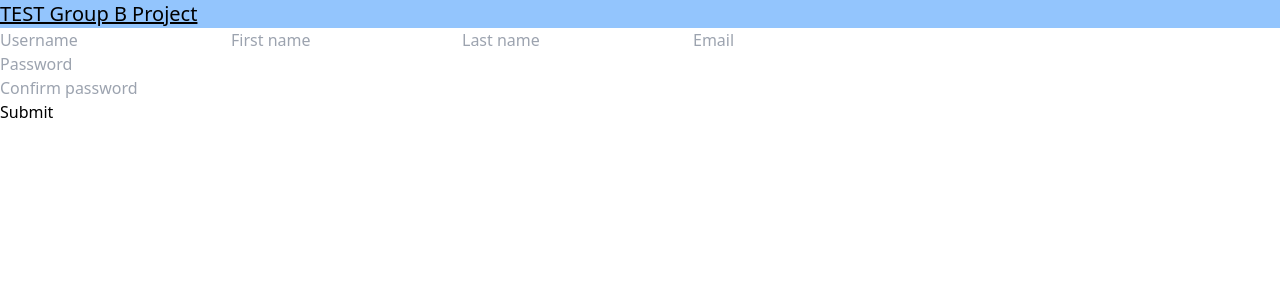
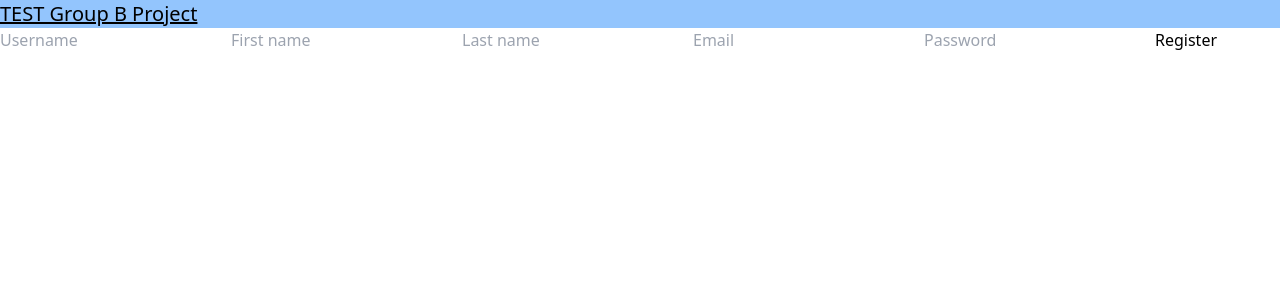
Before and after one commit to felinevintage/SEN.Passport, a React (Vite) app in the folder client/: page /register in a window 1280 px wide. Shown: the top 300 px of the page. Built offline with nearby package versions, Linux system fonts and the light colour scheme; the HTML template or start-up script is replaced by a standard one.

Commit message:
Create user from the register page

```diff
--- a/client/src/components/ConfirmPassword.jsx
+++ b/client/src/components/ConfirmPassword.jsx
@@ -16,15 +16,14 @@ export default function ConfirmPassword({ newUser, setNewUser }) {
   const { register, handleSubmit, reset, formState } = useForm(formOptions);
   const { errors } = formState;
 
-  function onSubmit(data) {
-    alert("SUCCESS!! :)\n\n");
-    setNewUser({ ...newUser, password: data.password });
-    return false;
-  }
+  //   function onSubmit(data) {
+  //     //alert("SUCCESS!! :)\n\n");
+  //     setNewUser({ ...newUser, password: data.password });
+  //     return false;
+  //   }
 
   return (
     <div>
-      <form onSubmit={handleSubmit(onSubmit)}>
       <div>
         <input
           name="password"
@@ -47,8 +46,11 @@ export default function ConfirmPassword({ newUser, setNewUser }) {
         {/* <div className="invalid-feedback">{errors.confirmPwd?.message}</div> */}
         <div>{errors.confirmPwd?.message}</div>
       </div>
-        <button>Submit</button>
-      </form>
+      <button
+        onClick={(e) => setNewUser({ ...newUser, password: e.target.value })}
+      >
+        Register
+      </button>
     </div>
   );
 }
--- a/client/src/pages/Register.jsx
+++ b/client/src/pages/Register.jsx
@@ -1,27 +1,49 @@
 import { useState } from "react";
-import { useForm } from "react-hook-form";
-import ConfirmPassword from "../components/ConfirmPassword";
+// import { useForm } from "react-hook-form";
+import axios from "axios";
+//import ConfirmPassword from "../components/ConfirmPassword";
 
 export default function Register() {
   const [newUser, setNewUser] = useState({
     username: "",
+    password: "",
     firstname: "",
     lastname: "",
     email: "",
+  });
+  // const [data, setData] = useState(null);
+
+  async function handleSubmit(e) {
+    e.preventDefault();
+
+    try {
+      const response = await axios.post("/api/auth/register", newUser);
+      console.log(response);
+
+      if (response.status === 200) {
+        setNewUser({
+          username: "",
           password: "",
+          firstname: "",
+          lastname: "",
+          email: "",
         });
+      } else {
+        console.log("Failed to register");
+      }
+    } catch (error) {
+      console.log(error);
+    }
+  }
 
   return (
     <div>
-      <div>
-        <div>
+      <form onSubmit={handleSubmit}>
         <input
           name="username"
           placeholder="Username"
           value={newUser.username}
-            onChange={(e) =>
-              setNewUser({ ...newUser, username: e.target.value })
-            }
+          onChange={(e) => setNewUser({ ...newUser, username: e.target.value })}
         ></input>
         <input
           placeholder="First name"
@@ -33,28 +55,24 @@ export default function Register() {
         <input
           placeholder="Last name"
           value={newUser.lastname}
-            onChange={(e) =>
-              setNewUser({ ...newUser, lastname: e.target.value })
-            }
+          onChange={(e) => setNewUser({ ...newUser, lastname: e.target.value })}
         ></input>
         <input
           placeholder="Email"
           value={newUser.email}
           onChange={(e) => setNewUser({ ...newUser, email: e.target.value })}
         ></input>
-          <ConfirmPassword setNewUser={setNewUser} newUser={newUser} />
+        {/* <ConfirmPassword setNewUser={setNewUser} newUser={newUser} /> */}
 
-          {/* <input
+        <input
           type="password"
           placeholder="Password"
           value={newUser.password}
-            onChange={(e) =>
-              setNewUser({ ...newUser, password: e.target.value })
-            }
+          onChange={(e) => setNewUser({ ...newUser, password: e.target.value })}
         ></input>
-          <input placeholder="Confirm password" pattern=""></input> */}
-        </div>
-      </div>
+        {/*<input placeholder="Confirm password" pattern=""></input> */}
+        <button>Register</button>
+      </form>
     </div>
   );
 }
--- a/client/vite.config.js
+++ b/client/vite.config.js
@@ -7,7 +7,7 @@ export default defineConfig({
   server: {
     proxy: {
       "/api": {
-        target: "http://localhost:4000",
+        target: "http://localhost:5000",
         changeOrigin: true,
         secure: false,
       },
```
Lines whose indentation alone changed are shown as unchanged.
